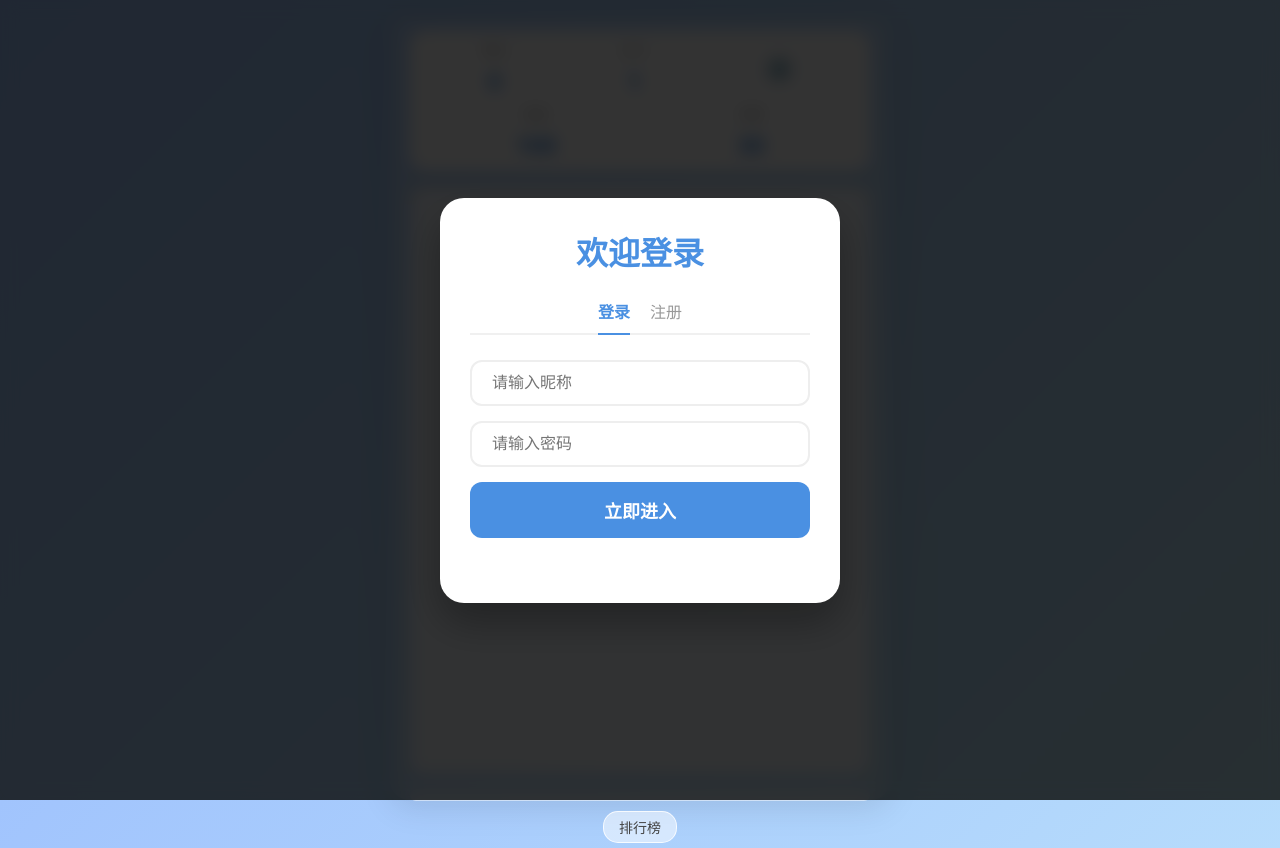
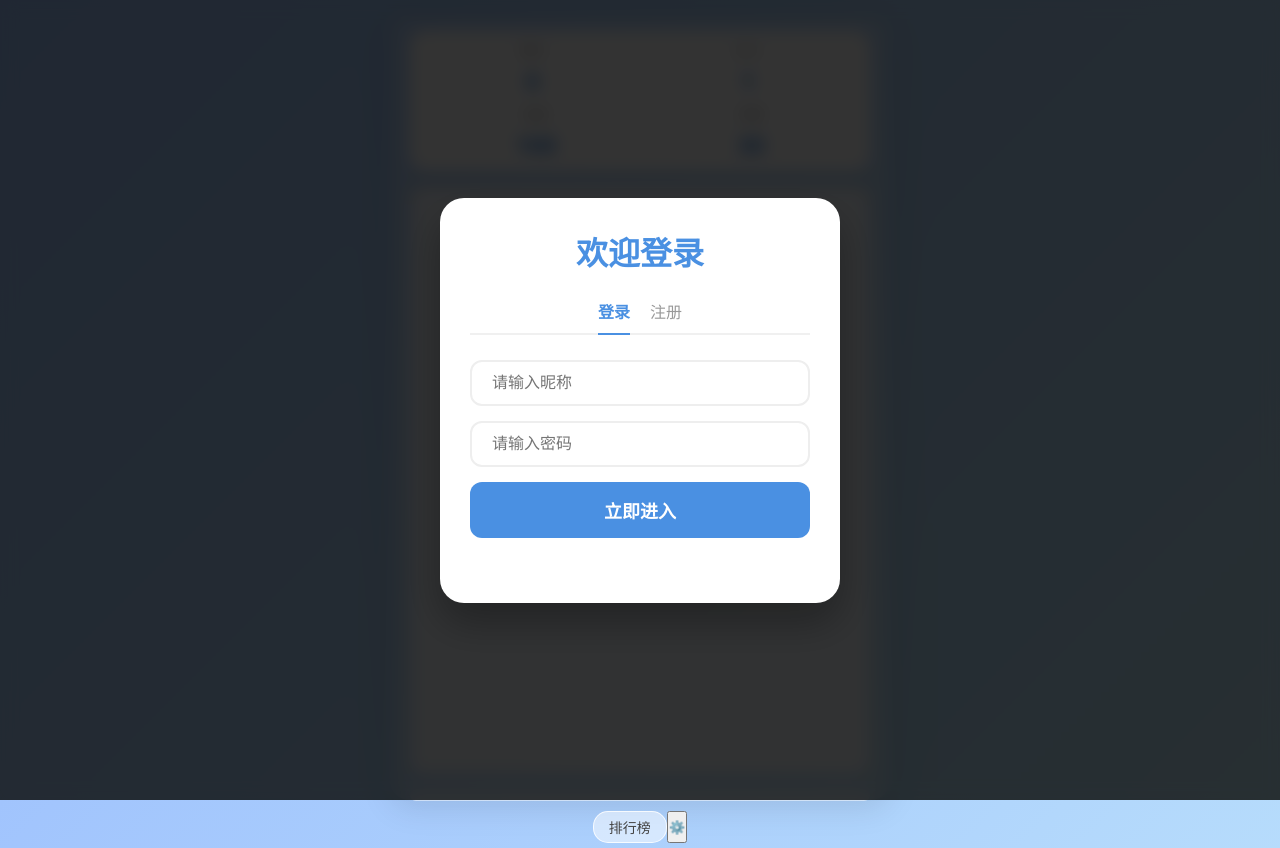
Before and after one commit to LiquorXR/xiaoxiaole, a plain HTML site: page index.html in a window 1280 px wide. Drawn offline with Linux system fonts and the light colour scheme.

Commit message:
Update index.html

```diff
--- a/index.html
+++ b/index.html
@@ -57,7 +57,6 @@
                     <span class="label">关卡</span>
                     <span id="level">1</span>
                 </div>
-                <button id="settings-btn" class="icon-btn">⚙️</button>
             </div>
             <div class="header-bottom">
                 <div class="stat-item">
@@ -88,6 +87,7 @@
             </div>
             <div class="footer-btns">
                 <button id="show-rank-btn">排行榜</button>
+                <button id="settings-btn" class="icon-btn-small">⚙️</button>
             </div>
         </footer>
     </div>
```
